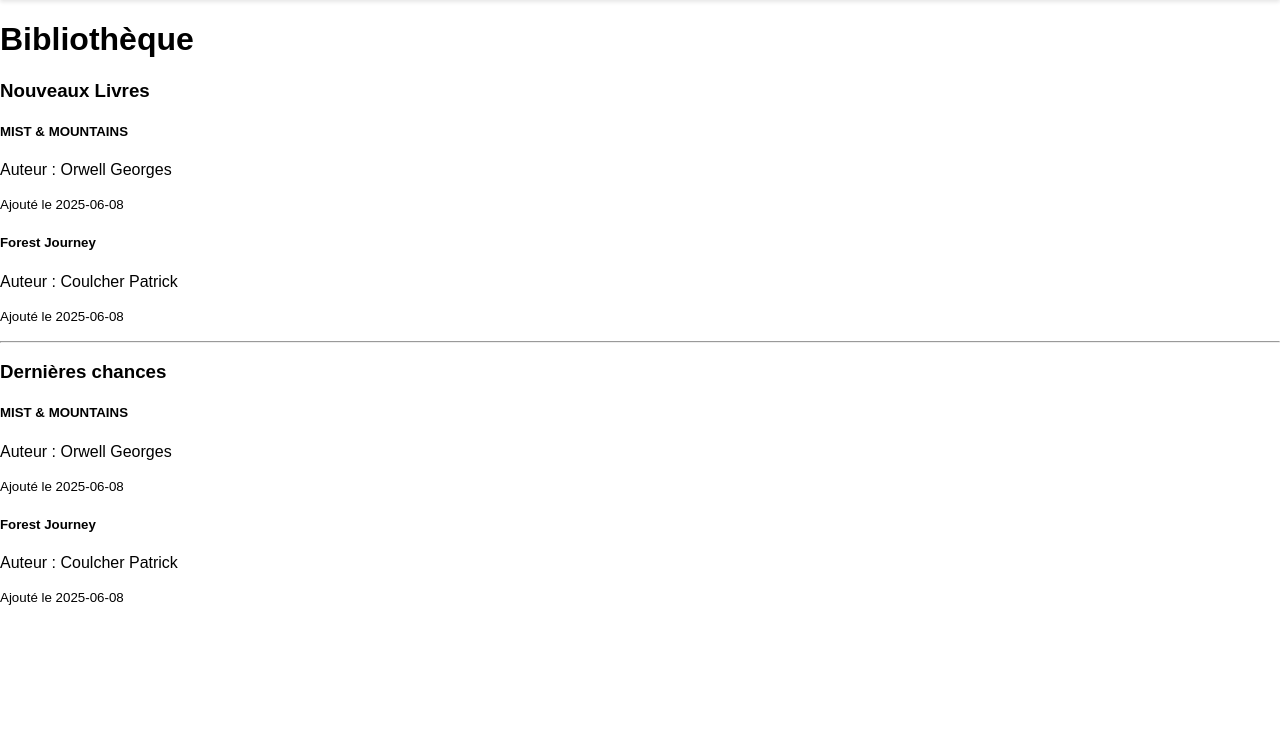
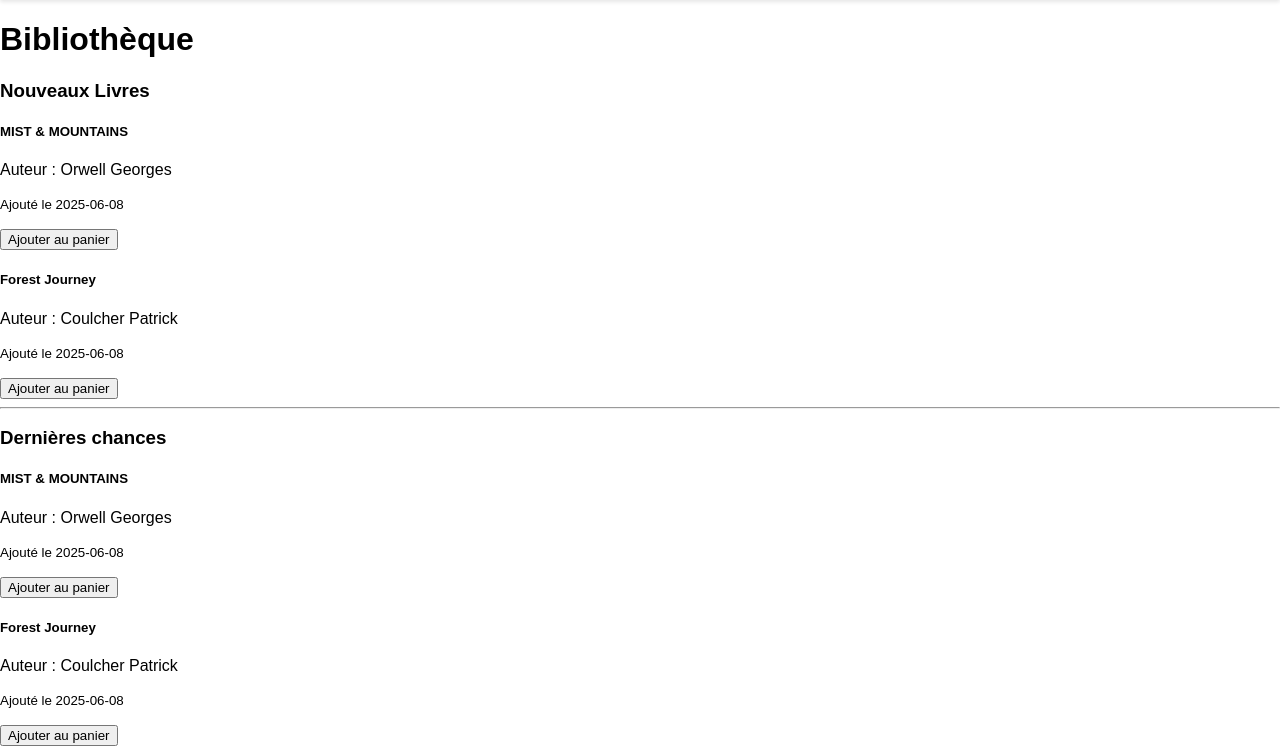
Before and after one commit to Youcef501/Library-site-web2, a PHP site: page /library.php in a window 1280 px wide. Shown: the part 90-836 px from the top of the page. Before the commit the page ends 695 px from the top, so only its background shows below. Run offline with PHP 8.4, Linux system fonts and the light colour scheme; data comes from the database, SQL or seed files in the repository.

Commit message:
envoyer le livre au panier

```diff
--- a/library.php
+++ b/library.php
@@ -60,6 +60,10 @@ $derniere_chance = $pdo->query("SELECT books.*, author.nom, author.prenom FROM b
                 <h5 class="card-title"><?= htmlspecialchars($book['title']) ?></h5>
                 <p class="card-text">Auteur : <?= htmlspecialchars($book['nom']) ?> <?= htmlspecialchars($book['prenom']) ?></p>
                 <p class="card-text"><small class="text-muted">Ajouté le <?= $book['date'] ?></small></p>
+                <button class="btn-ajouter-panier"
+                data-id="<?= $book['id'] ?>"
+                data-title="<?= htmlspecialchars($book['title']) ?>"
+                data-price="<?= $book['price'] ?>">Ajouter au panier</button>
             </div>
         </div>
     <?php endforeach; ?>
@@ -75,10 +79,37 @@ $derniere_chance = $pdo->query("SELECT books.*, author.nom, author.prenom FROM b
                 <h5 class="card-title"><?= htmlspecialchars($book['title']) ?></h5>
                 <p class="card-text">Auteur : <?= htmlspecialchars($book['nom']) ?> <?= htmlspecialchars($book['prenom']) ?></p>
                 <p class="card-text"><small class="text-muted">Ajouté le <?= $book['date'] ?></small></p>
+                <button class="btn-ajouter-panier"
+                  data-id="<?= $book['id'] ?>"
+                  data-title="<?= htmlspecialchars($book['title']) ?>"
+                  data-price="<?= $book['price'] ?>">Ajouter au panier</button>
             </div>
         </div>
     <?php endforeach; ?>
 </div>
 
+
+<script>
+let panier = [];
+
+document.querySelectorAll('.btn-ajouter-panier').forEach(btn => {
+    btn.addEventListener('click', () => {
+        const id = btn.dataset.id;
+        const title = btn.dataset.title;
+        const price = parseFloat(btn.dataset.price);
+
+        // Vérifie si le livre est déjà dans le panier
+        const existing = panier.find(item => item.id === id);
+        if (existing) {
+            existing.quantity += 1;
+        } else {
+            panier.push({ id, title, price, quantity: 1 });
+        }
+
+        alert(`"${title}" a été ajouté au panier.`);
+    });
+});
+
+</script>
 </body>
 </html>
```
